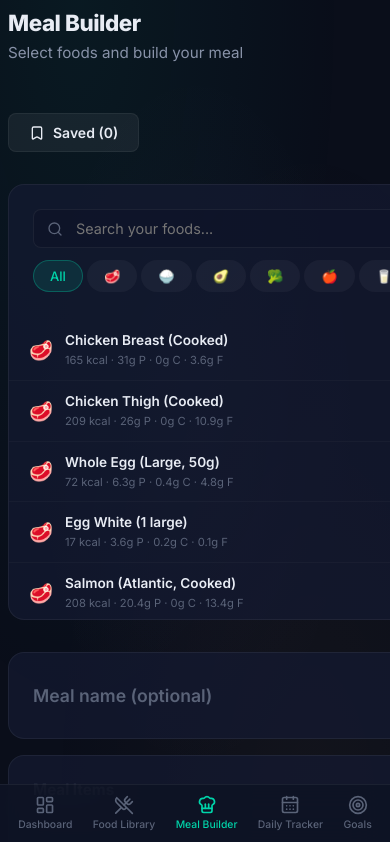
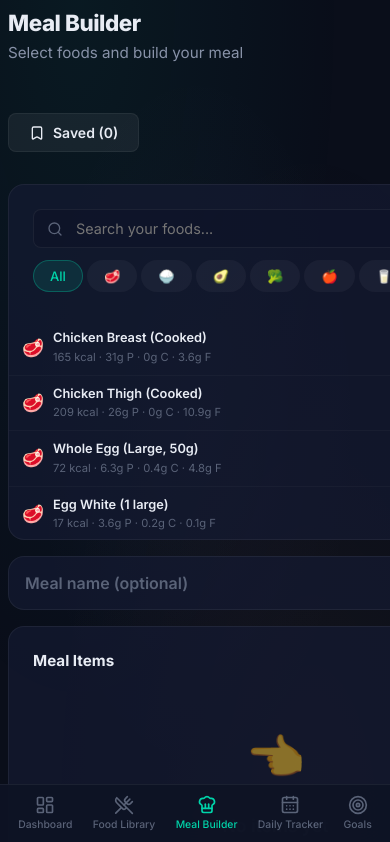
Before and after one commit to joyeb17sth-gif/ownmacro, a React (Vite) app: page /meal-builder in a window 390 px wide. Shown: the top 842 px of the page. Built offline with nearby package versions, Linux system fonts and the light colour scheme.

Commit message:
Fix Vercel 404 routing, fix mobile layout, add daals, fix oil calculations

```diff
--- a/src/pages/MealBuilder.css
+++ b/src/pages/MealBuilder.css
@@ -357,6 +357,7 @@
 @media (max-width: 1024px) {
   .meal-builder__layout {
     grid-template-columns: 1fr;
+    gap: var(--space-lg);
   }
 
   .meal-builder__foods {
@@ -365,13 +366,35 @@
   }
 
   .meal-builder__food-list {
-    max-height: 300px;
+    max-height: 280px;
   }
 }
 
 @media (max-width: 768px) {
+  .meal-builder__layout {
+    gap: var(--space-md);
+  }
+
+  .meal-builder__food-list {
+    max-height: 220px;
+  }
+
+  .meal-builder__food-item {
+    padding: 8px 12px;
+  }
+
+  .meal-builder__food-emoji {
+    font-size: 1.1rem;
+    width: 24px;
+  }
+
+  .meal-builder__food-name {
+    font-size: 0.8rem;
+  }
+
   .meal-builder__chart-row {
     flex-direction: column;
+    gap: var(--space-md);
   }
 
   .meal-builder__actions {
@@ -381,4 +404,13 @@
   .meal-builder__item-controls {
     flex-wrap: wrap;
   }
+
+  .meal-builder__name-input {
+    font-size: 1rem;
+    padding: 4px 0;
+  }
+
+  .meal-builder__name-card {
+    padding: 12px 16px;
+  }
 }
--- a/src/pages/MealBuilder.jsx
+++ b/src/pages/MealBuilder.jsx
@@ -286,7 +286,7 @@ const MealBuilder = () => {
         {/* Right: Meal Composition */}
         <div className="meal-builder__composition">
           {/* Meal name */}
-          <div className="glass-card glass-card--static">
+          <div className="glass-card glass-card--static meal-builder__name-card">
             <input
               type="text"
               className="form-input meal-builder__name-input"
```
Also changed, not shown: vercel.json (added).
